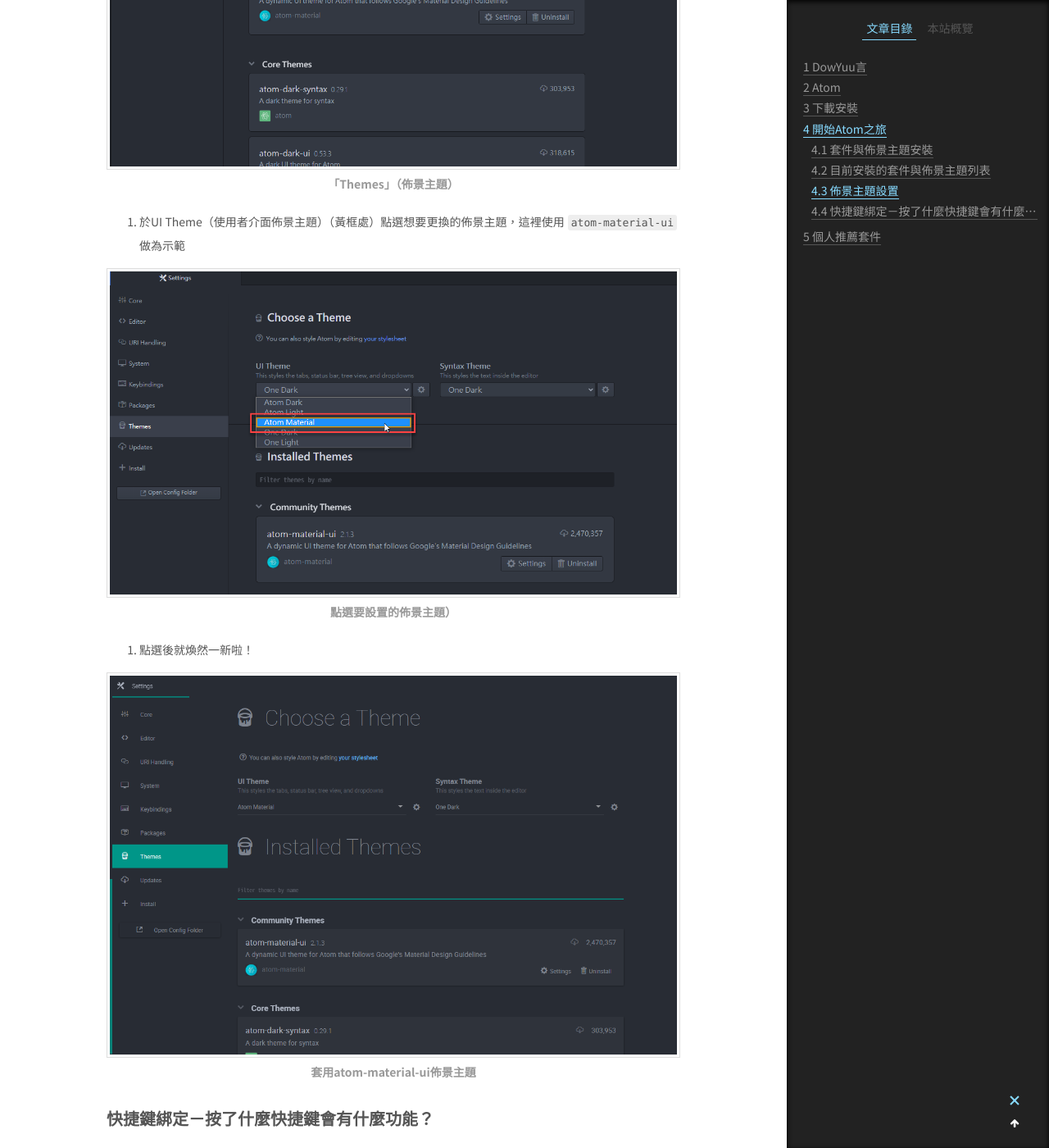
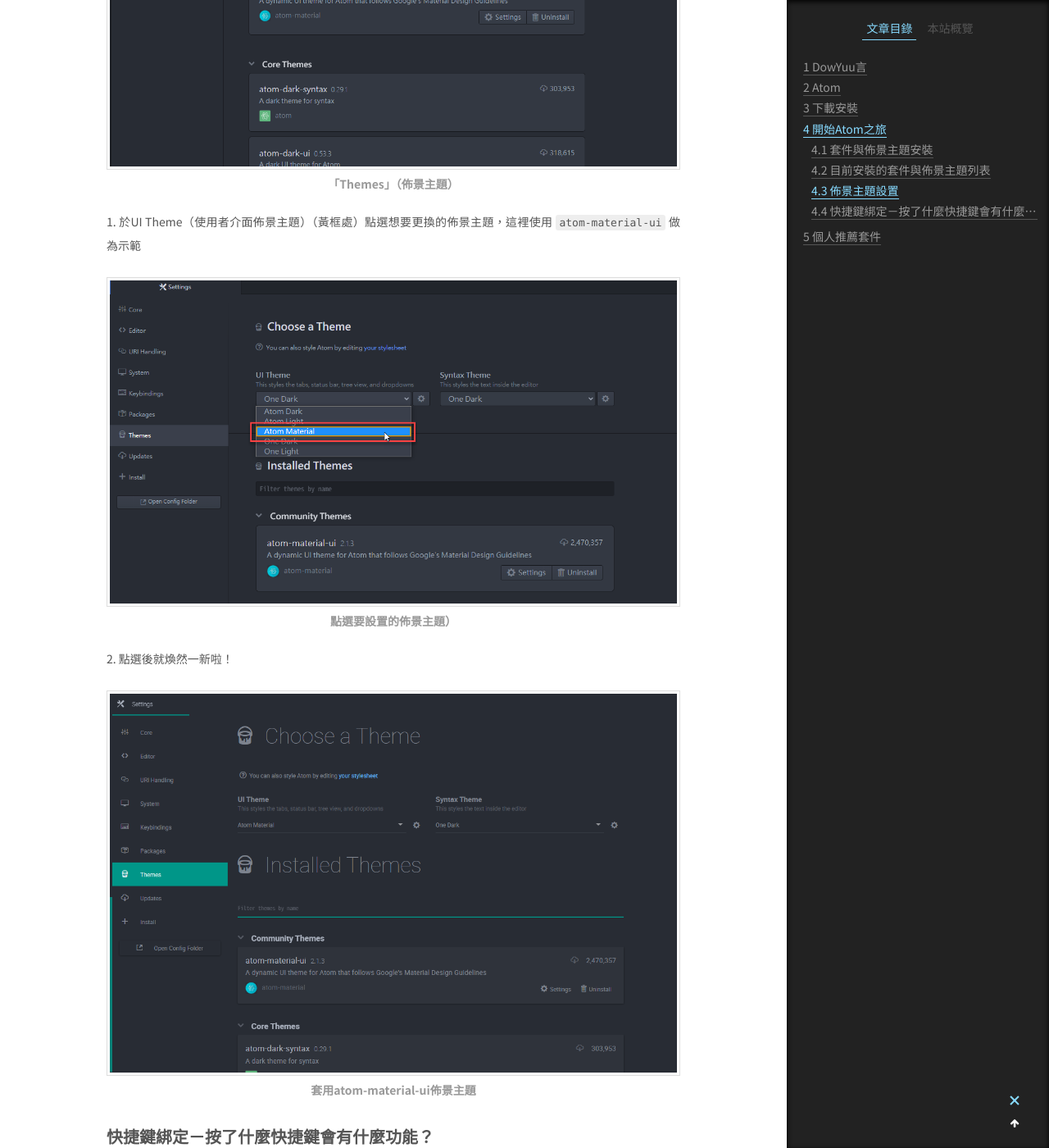
Before and after one commit to dowyuu/dowyuu.github.io, a Jekyll site: the page built from _posts/2022-01-25-atom.markdown, in a window 1280 px wide and 1400 px high, scrolled down 5411 px. Shown: the whole window at 82% size. Built offline with Jekyll 4.4.1, drawn with Linux system fonts in a browser that asks for light colours; comment, search, counter and statistics services are not loaded; some of the changed text lies outside the part shown.

Commit message:
修正－ol套用樣式後斷開導致順序編碼錯誤問題

```diff
--- a/_posts/2022-01-25-atom.markdown
+++ b/_posts/2022-01-25-atom.markdown
@@ -67,11 +67,11 @@
 
 ![「Themes」（佈景主題）]({{site.url}}/img/2022-01-25-atom/themes-0.png "「Themes」（佈景主題）")
 
-1. 於UI Theme（使用者介面佈景主題）（黃框處）點選想要更換的佈景主題，這裡使用`atom-material-ui`做為示範
+1\. 於UI Theme（使用者介面佈景主題）（黃框處）點選想要更換的佈景主題，這裡使用`atom-material-ui`做為示範
 
 ![點選要設置的佈景主題）]({{site.url}}/img/2022-01-25-atom/themes-1.png "點選要設置的佈景主題）")
 
-2. 點選後就煥然一新啦！
+2\. 點選後就煥然一新啦！
 
 ![套用atom-material-ui佈景主題）]({{site.url}}/img/2022-01-25-atom/themes-2.png "套用atom-material-ui佈景主題")
 
@@ -233,26 +233,26 @@
 
 ### 如何修改Atom語言
 
-1. 於`File`（檔案）＞`Settings`（設定）＞`Install`（安裝）頁面中安裝完`atom-i18n`套件，點擊項目中的`Settings`（設定）按鈕
+1\. 於`File`（檔案）＞`Settings`（設定）＞`Install`（安裝）頁面中安裝完`atom-i18n`套件，點擊項目中的`Settings`（設定）按鈕
 或是在`File`（檔案）＞`Settings`（設定）＞`Packages`（擴充套件）頁面中，找到`atom-i18n`套件，點擊項目中的`Settings`（設定）按鈕
 
 ![在安裝頁面中安裝完atom-i18n套件，點擊項目中的「Settings」（設定）按鈕]({{site.url}}/img/2022-01-25-atom/atom-i18n-0.png "在安裝頁面中安裝完atom-i18n套件，點擊項目中的「Settings」（設定）按鈕")
 
 ![在擴充套件頁面中找到atom-i18n套件，點擊項目中的「Settings」（設定）按鈕]({{site.url}}/img/2022-01-25-atom/atom-i18n-1.png "在擴充套件頁面中找到atom-i18n套件，點擊項目中的「Settings」（設定）按鈕")
 
-2. 進入套件設定頁面後，找到「Language」（語言）下拉選單
+2\. 進入套件設定頁面後，找到「Language」（語言）下拉選單
 
 ![進入套件設定頁面後，找到「Language」（語言）下拉選單]({{site.url}}/img/2022-01-25-atom/atom-i18n-2.png "進入套件設定頁面後，找到「Language」（語言）下拉選單")
 
-3. 點選要更換的語言，我自己這裡是選繁體中文
+3\. 點選要更換的語言，我自己這裡是選繁體中文
 
 ![點選要更換的語言]({{site.url}}/img/2022-01-25-atom/atom-i18n-3.png "點選要更換的語言")
 
-4. 會跳出要求重新載入`Atom`的按鈕，點下去
+4\. 會跳出要求重新載入`Atom`的按鈕，點下去
 
 ![點擊重新載入按鈕]({{site.url}}/img/2022-01-25-atom/atom-i18n-4.png "點擊重新載入按鈕")
 
-5. 重新載入後的`Atom`就是嶄新的面貌啦
+5\. 重新載入後的`Atom`就是嶄新的面貌啦
 
 ![語言更換完成]({{site.url}}/img/2022-01-25-atom/atom-i18n-5.png "語言更換完成")
 
@@ -271,19 +271,19 @@
 
 ### 如何使用Color Picker（色彩選取工具）
 
-1. 游標停留在色碼上，按快捷鍵`Alt`+`Ctrl`+`C`，或右鍵點選選單中的「Color Picker（色彩選取工具）」項目
+1\. 游標停留在色碼上，按快捷鍵`Alt`+`Ctrl`+`C`，或右鍵點選選單中的「Color Picker（色彩選取工具）」項目
 
 ![游標停留在色碼上，按快捷鍵或右鍵點選選單中的「Color Picker（色彩選取工具）」項目]({{site.url}}/img/2022-01-25-atom/color-picker-0.jpg "游標停留在色碼上，按快捷鍵或右鍵點選選單中的「Color Picker（色彩選取工具）」項目")
 
-2. 即可開啟顏色選擇介面
+2\. 即可開啟顏色選擇介面
 
 ![即可開啟顏色選擇介面]({{site.url}}/img/2022-01-25-atom/color-picker-1.jpg "即可開啟顏色選擇介面")
 
-3. 在顏色選擇介面中，點選新顏色與色碼形式
+3\. 在顏色選擇介面中，點選新顏色與色碼形式
 
 ![在顏色選擇介面中，點選新顏色與色碼形式]({{site.url}}/img/2022-01-25-atom/color-picker-2.jpg "在顏色選擇介面中，點選新顏色與色碼形式")
 
-4. 點擊新顏色的色碼，即可替換原色碼
+4\. 點擊新顏色的色碼，即可替換原色碼
 
 ![點擊新顏色的色碼，即可替換原色碼]({{site.url}}/img/2022-01-25-atom/color-picker-3.jpg "點擊新顏色的色碼，即可替換原色碼")
 
--- a/_posts/2022-04-07-Visual-Studio-file-encode.markdown
+++ b/_posts/2022-04-07-Visual-Studio-file-encode.markdown
@@ -48,6 +48,6 @@
 
 7\. 開啟`進階儲存選項`視窗後，在編碼方式下拉選單中，點選你要的編碼方式後，點選`確定`按鈕，並儲存這個檔案即可啦
 
-![開啟「進階儲存選項」視窗後，在編碼方式下拉選單中，點選你要的編碼方式後，點選「確定」按鈕，並儲存這個檔案即可]({{site.url}}/img/2022-04-07-Visual-Studio-file-encode/step-6.jpg "開啟「進階儲存選項」視窗後，在編碼方式下拉選單中，點選你要的編碼方式後，點選「確定」按鈕，並儲存這個檔案即可")
+![在編碼方式下拉選單中點選你要的編碼方式後，點選「確定」按鈕，並儲存這個檔案即可]({{site.url}}/img/2022-04-07-Visual-Studio-file-encode/step-6.jpg "在編碼方式下拉選單中點選你要的編碼方式後，點選「確定」按鈕，並儲存這個檔案即可")
 
 完畢灑花 ヽ(●´∀`●)ﾉ
```
